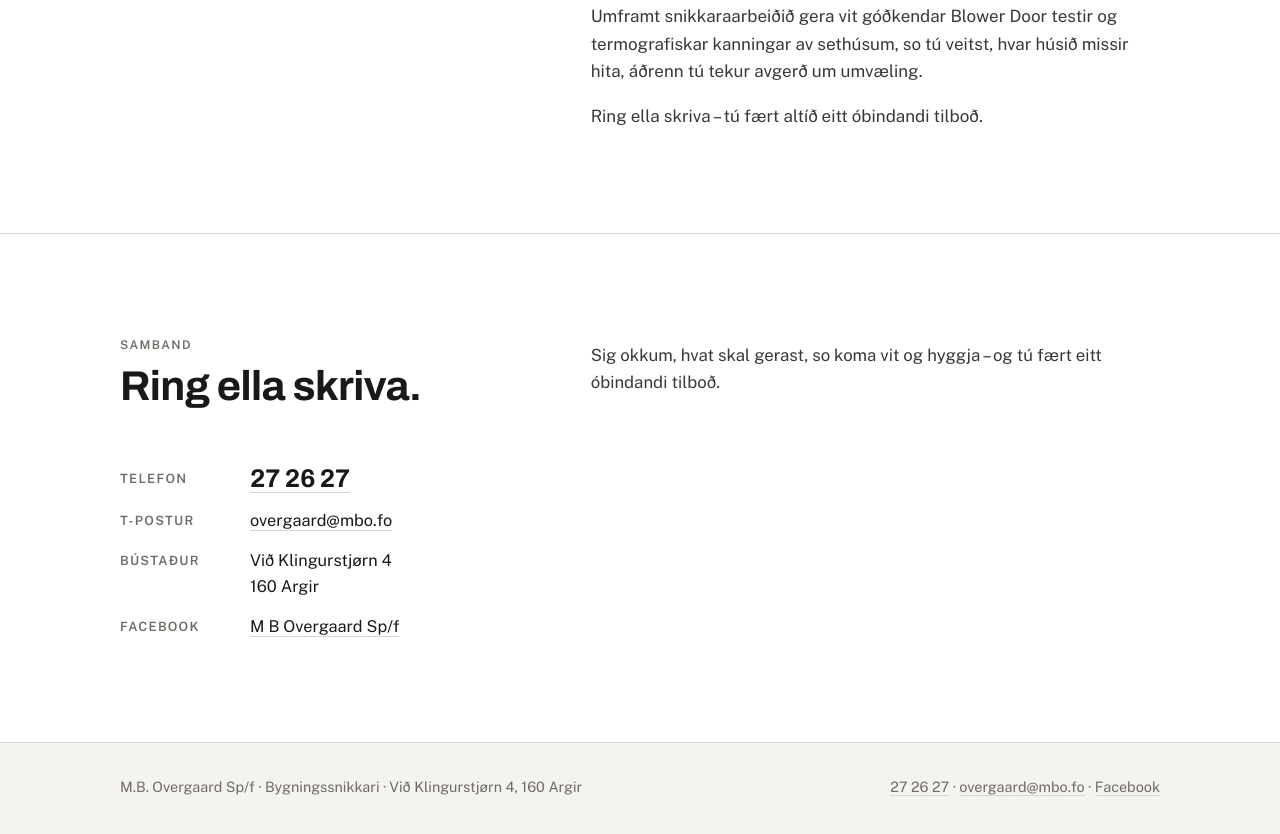
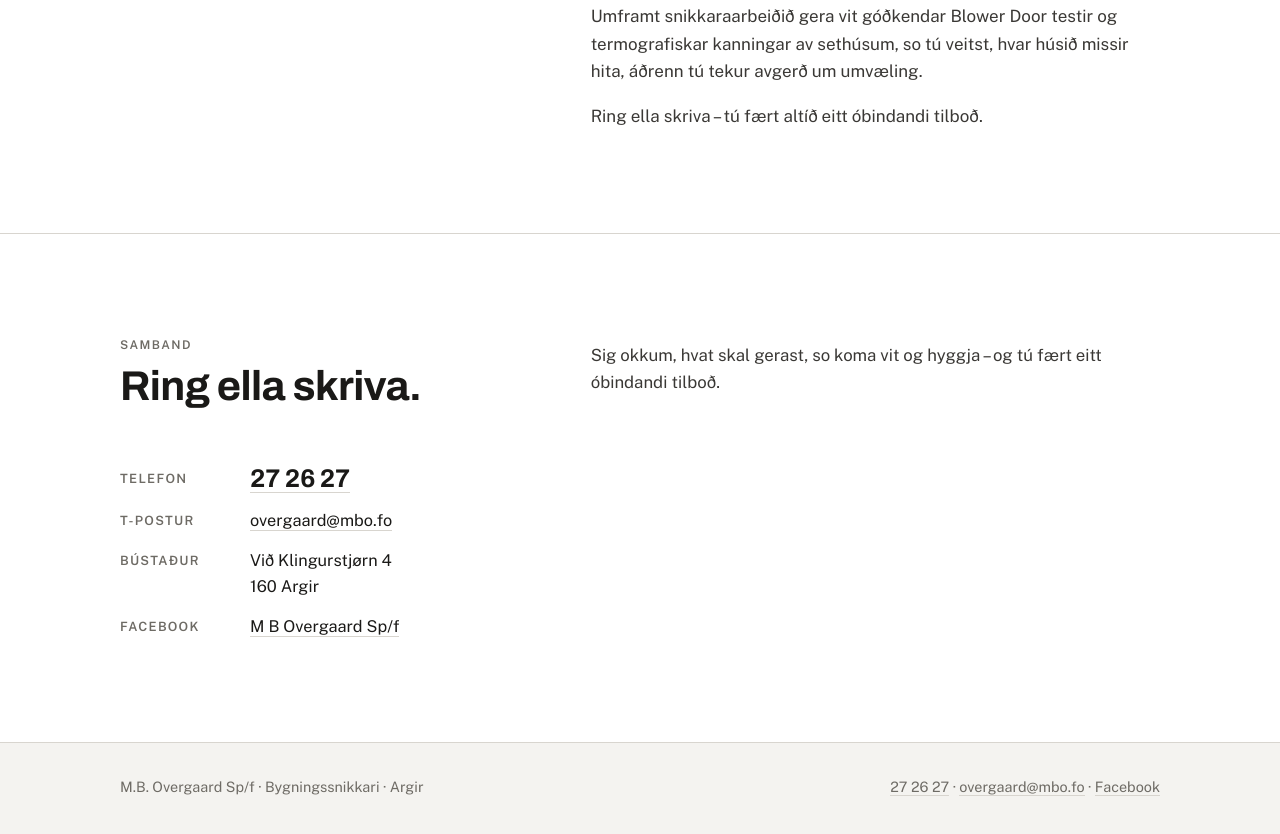
Before and after one commit to b4wtvvv8vr-a11/mbo-overgaard, a plain HTML site: page index.html in a window 1280 px wide. Shown: the part 3758-4592 px from the top of the page. Drawn offline with nearby package versions, Linux system fonts and the light colour scheme.

Commit message:
Footer: drop street address
Co-Authored-By: Claude Opus 5 <noreply@anthropic.com>

```diff
--- a/index.html
+++ b/index.html
@@ -470,7 +470,7 @@
 
 <footer>
   <div class="wrap foot">
-    <span>M.B. Overgaard Sp/f · Bygningssnikkari · Við Klingurstjørn 4, 160 Argir</span>
+    <span>M.B. Overgaard Sp/f · Bygningssnikkari · Argir</span>
     <span><a href="tel:+298272627">27 26 27</a> · <a href="mailto:overgaard@mbo.fo">overgaard@mbo.fo</a> · <a href="https://www.facebook.com/m.b.overgaard/" target="_blank" rel="noopener">Facebook</a></span>
   </div>
 </footer>
```
